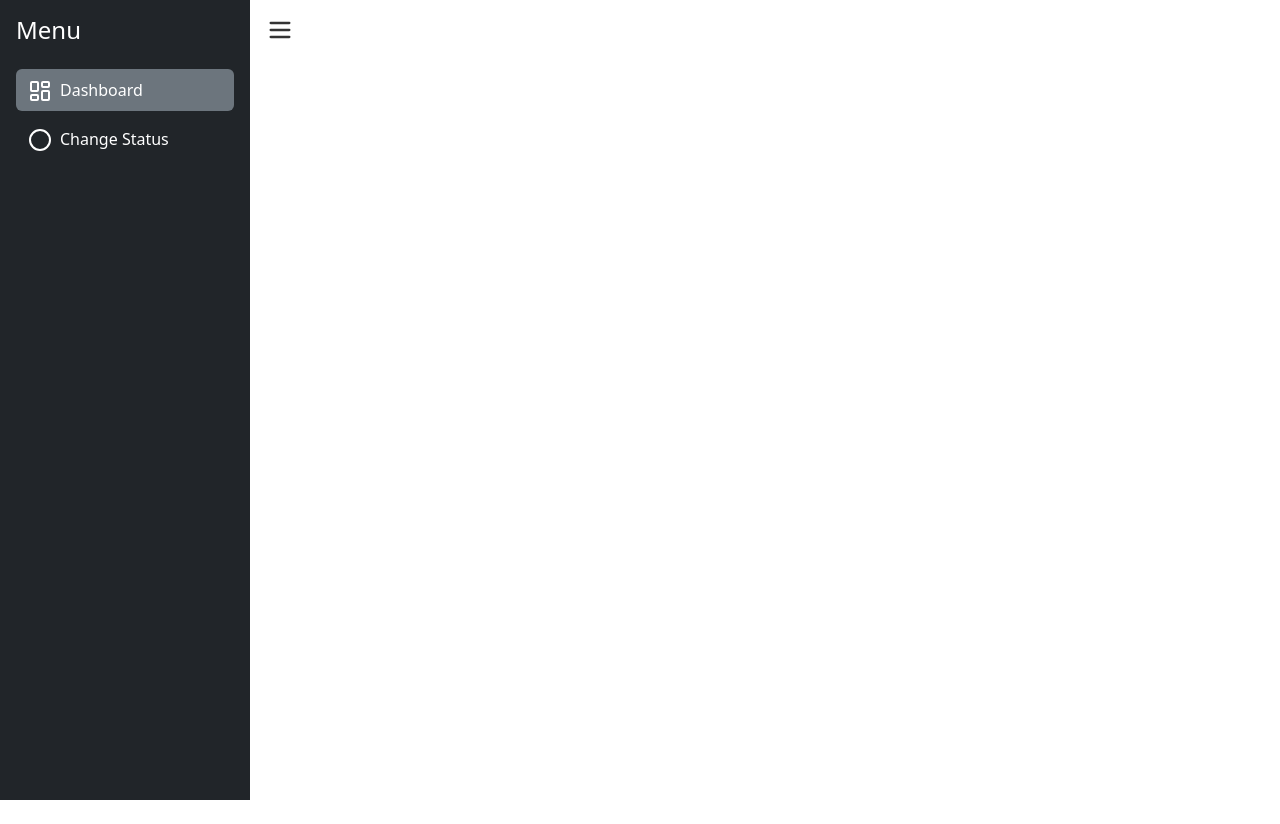
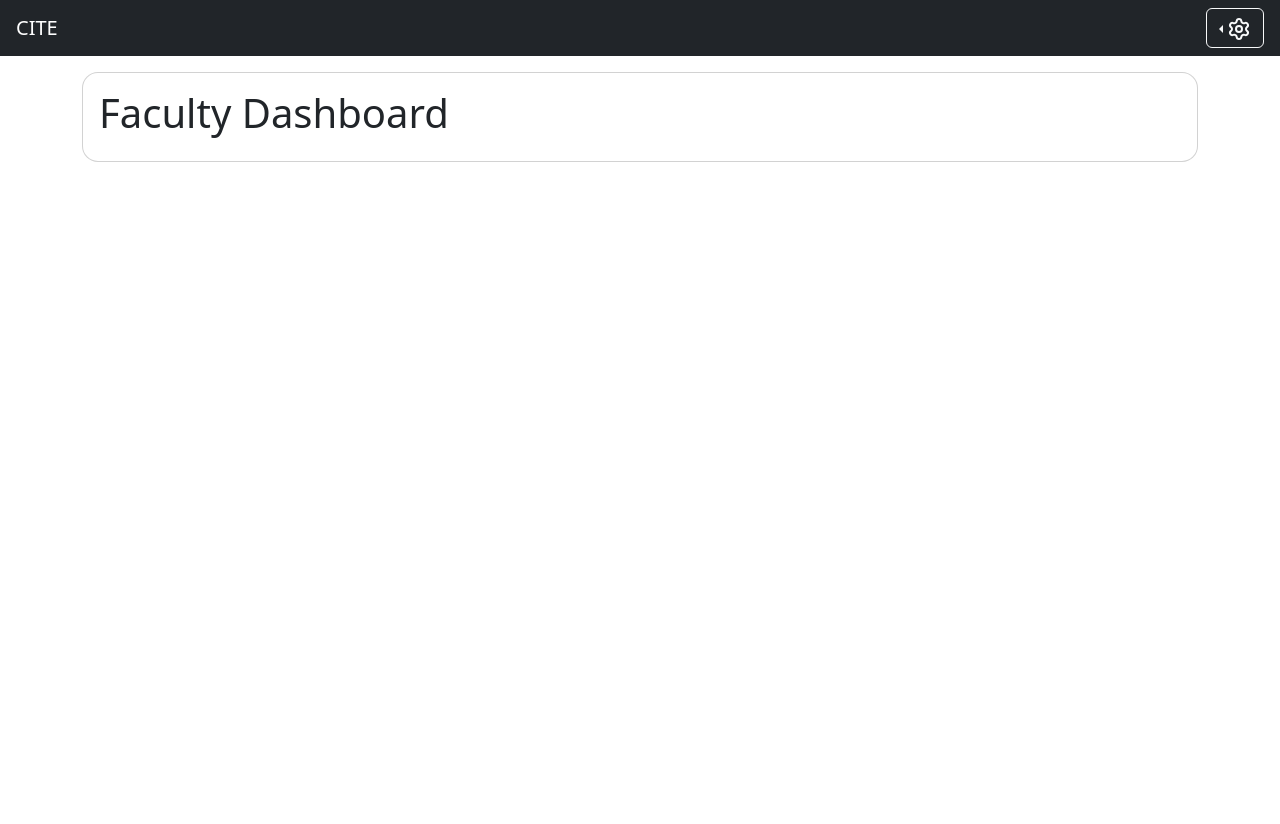
Before and after one commit to Kyusans/reactjs-cite-attendance, a React (Create React App) app: page /faculty/dashboard in a window 1280 px wide. After the commit the page ends 800 px from the top, so only its background shows below. Built offline with nearby package versions, Linux system fonts and the light colour scheme.

Commit message:
added crypto js

```diff
--- a/package.json
+++ b/package.json
@@ -9,6 +9,7 @@
     "@testing-library/user-event": "^13.5.0",
     "axios": "^1.11.0",
     "bootstrap": "^5.3.7",
+    "crypto-js": "^4.2.0",
     "lucide-react": "^0.541.0",
     "react": "^19.1.1",
     "react-bootstrap": "^2.10.10",
--- a/src/App.js
+++ b/src/App.js
@@ -1,15 +1,14 @@
 import { Toaster } from "sonner";
 import { BrowserRouter, Route, Routes } from "react-router-dom";
-import { Login } from "./pages/Login";
+import { LandingPage } from "./pages/LandingPage";
 import { FacultyDashboard } from "./pages/Faculty/FacultyDashboard";
-import { LandingPage } from "./pages/LandingPage";
 
 
 function App() {
 
 
   return (
-    <div className="text-white bg-zinc-800">
+    <div>
       <Toaster richColors position='top-right' duration={1500} />
       <BrowserRouter>
         <Routes>
--- a/src/components/DataTable.jsx
+++ b/src/components/DataTable.jsx
@@ -1,5 +1,5 @@
 import { ChevronsUpDown } from "lucide-react";
-import React, { useState, useMemo, useEffect } from "react";
+import React, { useState, useMemo } from "react";
 import { Table, Form, Pagination } from "react-bootstrap";
 
 const DataTable = ({
--- a/src/pages/Faculty/FacultyDashboard.jsx
+++ b/src/pages/Faculty/FacultyDashboard.jsx
@@ -1,13 +1,19 @@
-import React from 'react'
-import { FacultySidebar } from './FacultySideBar'
+import { Card, Container } from "react-bootstrap"
+import { FacultyNavbar } from "./FacultyNavbar"
 
 export const FacultyDashboard = () => {
   return (
-    <div>
-      <FacultySidebar />
+    <>
+      <FacultyNavbar />
       <main>
-        hello
+        <Container>
+          <Card className="rounded-4">
+            <Card.Body>
+              <h1>Faculty Dashboard</h1>
+            </Card.Body>
+          </Card>
+        </Container>
       </main>
-    </div>
+    </>
   )
 }
--- /dev/null
+++ b/src/pages/Faculty/FacultyNavbar.jsx
@@ -0,0 +1,26 @@
+import { LogOut, Settings } from "lucide-react"
+import { Dropdown, Navbar } from "react-bootstrap"
+import { useNavigate } from "react-router-dom";
+
+export const FacultyNavbar = () => {
+  const navigateTo = useNavigate();
+  const handleLogout = () => navigateTo("/");
+
+  return (
+    <Navbar bg="dark" expand="lg" className="mb-3">
+      <Navbar.Brand className='text-white ms-3'>CITE</Navbar.Brand>
+      <Navbar.Toggle aria-controls="basic-navbar-nav" />
+      <Navbar.Collapse className="justify-content-end">
+        <Dropdown drop="start" className="me-3">
+          <Dropdown.Toggle variant="outline-light" id="dropdown-basic">
+            <Settings />
+          </Dropdown.Toggle>
+
+          <Dropdown.Menu>
+            <Dropdown.Item onClick={handleLogout}><LogOut size={16} /> Logout</Dropdown.Item>
+          </Dropdown.Menu>
+        </Dropdown>
+      </Navbar.Collapse>
+    </Navbar>
+  );
+};
--- a/src/pages/Faculty/FacultySideBar.jsx
+++ /dev/null
@@ -1,76 +0,0 @@
-import { Circle, LayoutDashboard, Menu } from "lucide-react";
-import { useState } from "react";
-
-export const FacultySidebar = () => {
-  const [isOpen, setIsOpen] = useState(true);
-  const [currentPageIndex, setCurrentPageIndex] = useState(0); // default to Dashboard
-
-  const toggleSidebar = () => setIsOpen(!isOpen);
-
-  const pages = [
-    { name: "Dashboard", icon: <LayoutDashboard />, href: "#" },
-    { name: "Change Status", icon: <Circle /> },
-    // Add more pages here if needed
-  ];
-
-  return (
-    <div className="d-flex">
-      {/* Sidebar */}
-      <div
-        className="bg-dark text-white vh-100"
-        style={{
-          width: isOpen ? "250px" : "0px",
-          transition: "width 0.3s ease",
-          overflowX: "hidden",
-          whiteSpace: "nowrap",
-        }}
-      >
-        {isOpen && (
-          <div className="p-3">
-            <h4 className="mb-4">Menu</h4>
-            <ul className="nav flex-column">
-              {pages.map((page, index) => (
-                <li
-                  key={index}
-                  className={`nav-item mb-2 ${index === currentPageIndex ? "bg-secondary rounded" : ""
-                    }`}
-                  style={{
-                    padding: "8px 12px",
-                    cursor: "pointer",
-                    display: "flex",
-                    alignItems: "center",
-                    gap: "8px",
-                  }}
-                  onClick={() => setCurrentPageIndex(index)}
-                >
-                  <span>{page.icon}</span>
-                  <a
-                    href={page.href}
-                    className="nav-link text-white p-0"
-                    style={{ textDecoration: "none" }}
-                  >
-                    {page.name}
-                  </a>
-                </li>
-              ))}
-            </ul>
-          </div>
-        )}
-      </div>
-
-      {/* Toggle Icon */}
-      <div className="flex-grow-1 p-3">
-        <div
-          onClick={toggleSidebar}
-          style={{
-            cursor: "pointer",
-            display: "inline-block",
-            color: "#333",
-          }}
-        >
-          <Menu size={28} />
-        </div>
-      </div>
-    </div>
-  );
-};
--- a/src/pages/LandingPage.jsx
+++ b/src/pages/LandingPage.jsx
@@ -1,10 +1,11 @@
 import axios from 'axios';
 import React, { useEffect } from 'react'
-import { Badge, Button, Container, Nav, Navbar } from 'react-bootstrap';
+import { Badge, Button, Container, Nav, Navbar, NavbarText } from 'react-bootstrap';
 import { toast } from 'sonner';
 import DataTable from '../components/DataTable';
 import { LoadingSpinner } from '../components/LoadingSpinner';
 import { Login } from './Login';
+import { Menu } from 'lucide-react';
 
 export const LandingPage = () => {
   const [data, setData] = React.useState([]);
@@ -48,14 +49,42 @@ export const LandingPage = () => {
   return (
     <>
       <Navbar bg="dark" expand="lg" className="mb-3">
-        <Navbar.Brand className='text-white ms-3'>CITE</Navbar.Brand>
-        <Navbar.Toggle aria-controls="basic-navbar-nav" />
-        <Navbar.Collapse className="justify-content-end">
-          <Nav.Link className="text-white me-3" onClick={handleOpenLoginModal} style={{ cursor: 'pointer' }}>
-            Login
-          </Nav.Link>
+        <Navbar.Brand className="ms-3 text-white">CITE</Navbar.Brand>
+        <Button
+          size='sm'
+          className='rounded-3 d-lg-none'
+          aria-controls="basic-navbar-nav"
+          aria-expanded={false}
+          onClick={() => {
+            const collapse = document.getElementById('basic-navbar-nav')
+            collapse?.classList.toggle('show')
+          }}
+          style={{
+            backgroundColor: '#212529',
+            borderColor: 'white',
+            color: 'white',
+            padding: '6px 10px',
+            borderRadius: '4px',
+            marginRight: '1rem'
+          }}
+        >
+          <Menu color="white" />
+        </Button>
+
+        <Navbar.Collapse id="basic-navbar-nav" className="justify-content-end">
+          <Nav className="ms-auto">
+            <Nav.Link
+              className="text-white me-3"
+              onClick={handleOpenLoginModal}
+              style={{ cursor: 'pointer' }}
+            >
+              Login
+            </Nav.Link>
+          </Nav>
         </Navbar.Collapse>
       </Navbar>
+
+
       <Container className='mt-3'>
         {isLoading ? (
           <LoadingSpinner />
--- a/src/pages/Login.jsx
+++ b/src/pages/Login.jsx
@@ -1,8 +1,9 @@
 import axios from 'axios';
 import React, { useState } from 'react'
-import { Button, Card, Container, Form, Modal, Spinner } from "react-bootstrap";
+import { Button, Container, Form, Modal, Spinner } from "react-bootstrap";
 import { useNavigate } from 'react-router-dom';
 import { toast } from 'sonner';
+import { storeData } from '../utils/cryptoUtils';
 export const Login = ({ show, onHide }) => {
   const [validated, setValidated] = useState(false);
   const [isLoading, setIsLoading] = useState(false);
@@ -21,6 +22,7 @@ export const Login = ({ show, onHide }) => {
       console.log("res ni handleLogin", res);
       if (res.data !== 0) {
         toast.success("Login Success");
+        storeData("userId", res.data.user_id);
         setTimeout(() => {
           navigateTo("/faculty/dashboard");
         }, 1500);
@@ -79,11 +81,6 @@ export const Login = ({ show, onHide }) => {
           </Modal.Footer>
         </Form>
       </Modal>
-      {/* <Card className='border-2 border-black shadow'>
-        <Card.Body className="p-5">
-
-        </Card.Body>
-      </Card> */}
     </Container >
   )
 }
--- /dev/null
+++ b/src/utils/cryptoUtils.js
@@ -0,0 +1,47 @@
+import CryptoJS from 'crypto-js'
+
+const SECRET_KEY = process.env.REACT_APP_SECRET_KEY
+
+// Store encrypted data in localStorage
+export const storeData = (key, data) => {
+  try {
+    const stringData = typeof data === 'string' ? data : JSON.stringify(data)
+    const encrypted = CryptoJS.AES.encrypt(stringData, SECRET_KEY).toString()
+    localStorage.setItem(key, encrypted)
+  } catch (error) {
+    console.error(`Failed to store ${key}:`, error)
+  }
+}
+
+// Retrieve and decrypt data from localStorage
+export const retrieveData = (key) => {
+  try {
+    const cipherText = localStorage.getItem(key)
+    if (!cipherText) return null
+
+    const bytes = CryptoJS.AES.decrypt(cipherText, SECRET_KEY)
+    const decrypted = bytes.toString(CryptoJS.enc.Utf8)
+    return JSON.parse(decrypted) || decrypted
+  } catch (error) {
+    console.error(`Failed to retrieve ${key}:`, error)
+    return null
+  }
+}
+
+// Remove a specific item
+export const removeData = (key) => {
+  try {
+    localStorage.removeItem(key)
+  } catch (error) {
+    console.error(`Failed to remove ${key}:`, error)
+  }
+}
+
+// Clear all localStorage
+export const removeAllData = () => {
+  try {
+    localStorage.clear()
+  } catch (error) {
+    console.error('Failed to clear localStorage:', error)
+  }
+}
```
Also changed, not shown: 2 other files (tests, documents, lock files or other folders).
